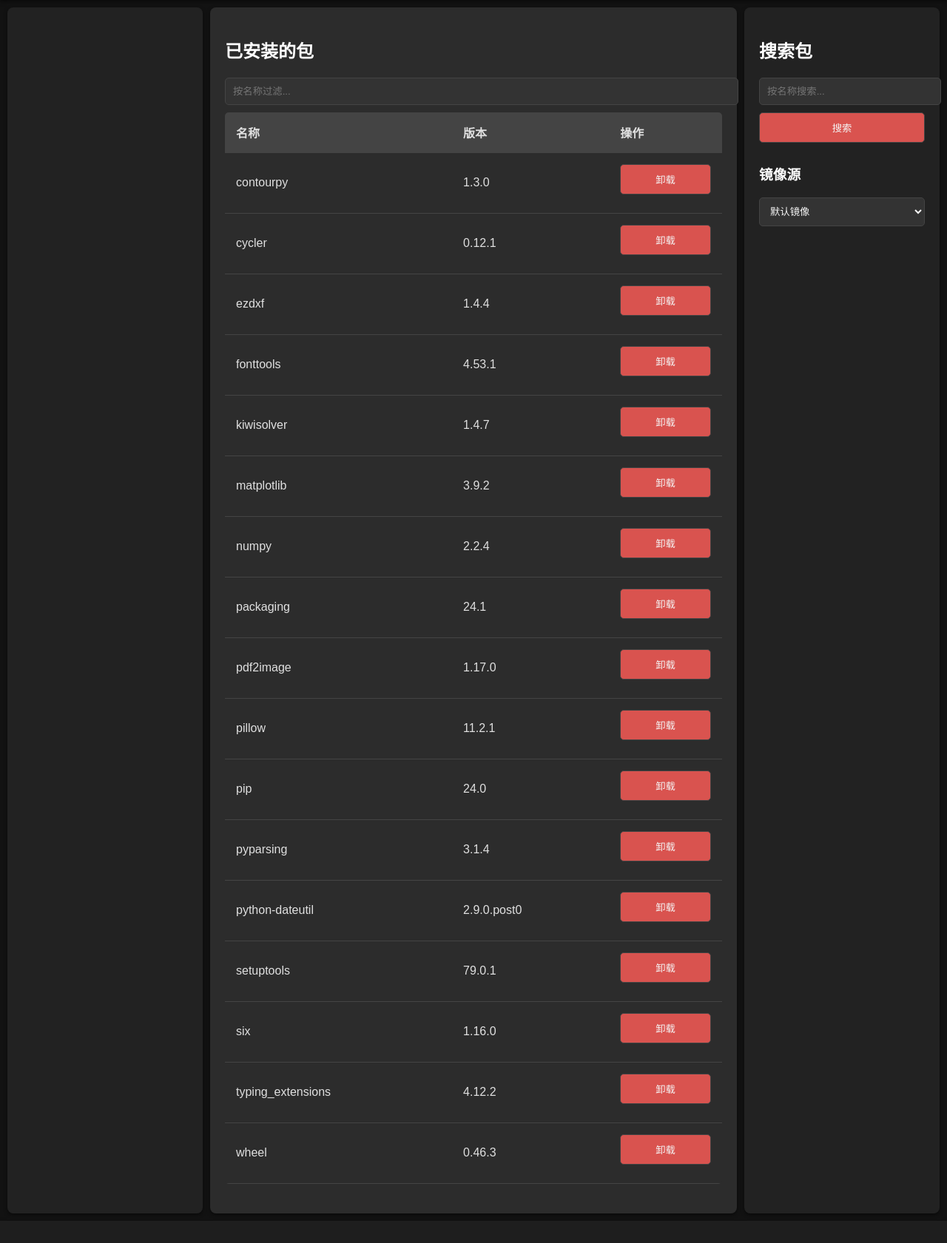
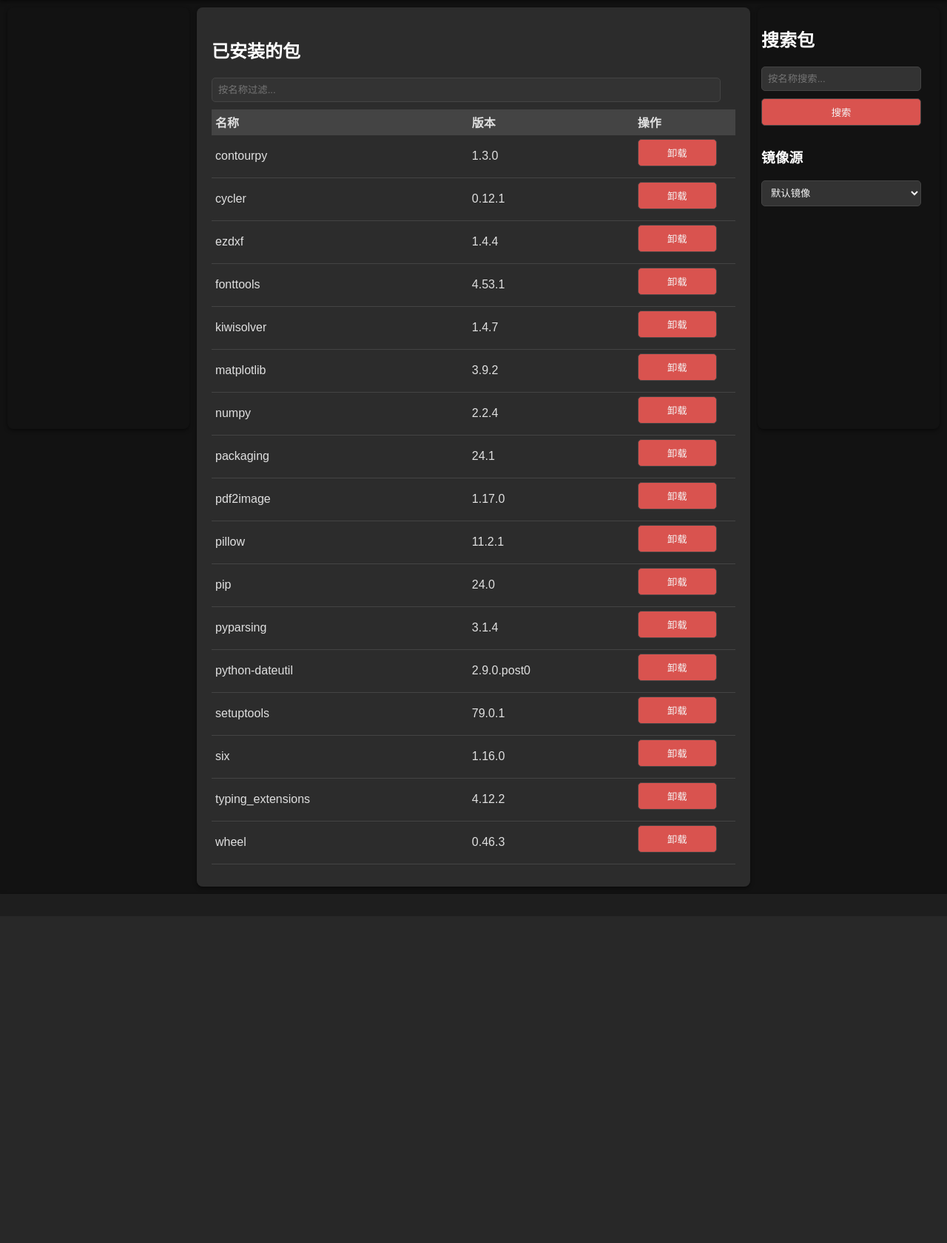
Before and after one commit to merlons/pipui, a FastAPI app: page / in a window 1280 px wide. Shown: the part 119-1800 px from the top of the page at 74% size. After the commit the page ends 1328 px from the top, so only its background shows below. Run offline with FastAPI, Linux system fonts and the light colour scheme; data that the repository does not hold is empty.

Commit message:
美化界面

```diff
--- a/pipui/templates/index.html
+++ b/pipui/templates/index.html
@@ -26,10 +26,15 @@
         }
         .sidebar-left, .sidebar-right {
             flex: 1;
-            background-color: #222; /* 边栏背景颜色 */
-            padding: 20px;
+            background-color: rgba(34, 34, 34, 0); /* 设置为透明背景 */
+            padding: 5px; /* 减少内边距 */
             border-radius: 8px;
             box-shadow: 0 2px 5px rgba(0, 0, 0, 0.5);
+            height: 70vh; /* 设置固定高度 */
+            overflow-y: hidden; /* 去掉垂直滚动条 */
+            overflow-x: hidden; /* 去掉水平滚动条 */
+            display: flex;
+            flex-direction: column; /* 使内容垂直排列 */
         }
         .content {
             flex: 3;
@@ -43,13 +48,14 @@
             color: #ffffff;
         }
         input, button, select {
-            width: 100%;
-            padding: 10px;
+            width: calc(100% - 20px); /* 调整宽度以与表格对齐 */
+            padding: 8px; /* 减少内边距 */
             margin-bottom: 10px;
             border: 1px solid #444;
             border-radius: 5px;
             background-color: #333; /* 输入框背景颜色 */
             color: #f5f5f5; /* 输入框文字颜色 */
+            box-sizing: border-box; /* 确保内边距和边框不会影响宽度 */
         }
         button {
             background-color: #d9534f; /* 按钮背景颜色 */
@@ -61,13 +67,10 @@
         table {
             width: 100%;
             border-collapse: collapse;
-            margin-bottom: 20px;
-            background: #2c2c2c;
-            border-radius: 5px;
-            overflow: hidden;
+            margin-bottom: 10px; /* 减少下边距 */
         }
         th, td {
-            padding: 15px;
+            padding: 5px; /* 减少单元格内边距 */
             text-align: left;
             border-bottom: 1px solid #444;
         }
@@ -77,6 +80,12 @@
         }
         tr:hover {
             background-color: #555; /* 行悬停效果 */
+        }
+        #search-results {
+            margin-top: 10px; /* 调整与搜索按钮的间距 */
+            flex-grow: 1; /* 使搜索结果区域填满剩余空间 */
+            overflow-y: hidden; /* 去掉搜索结果的滚动条 */
+            overflow-x: hidden; /* 去掉水平滚动条 */
         }
     </style>
 </head>
```
